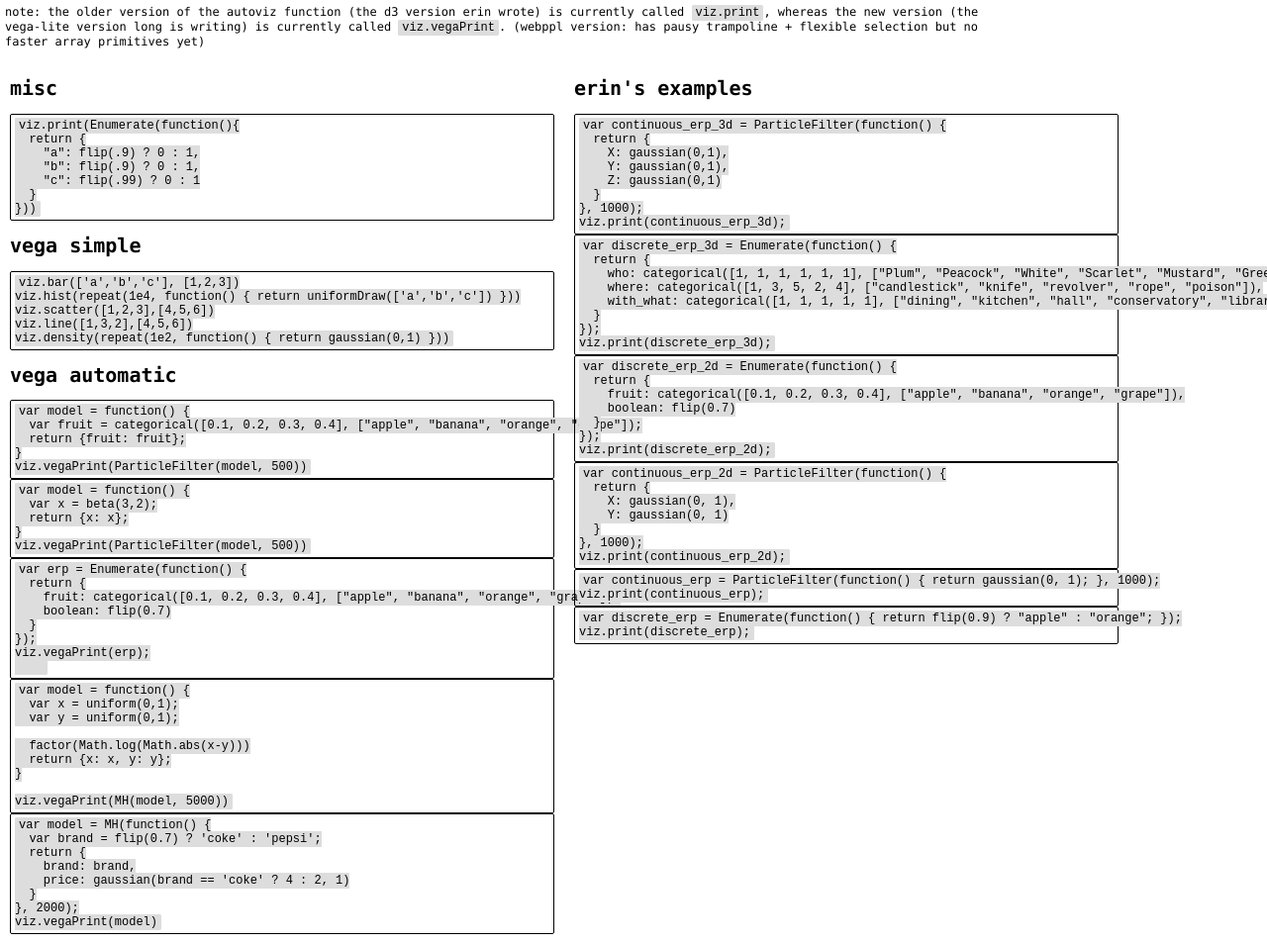
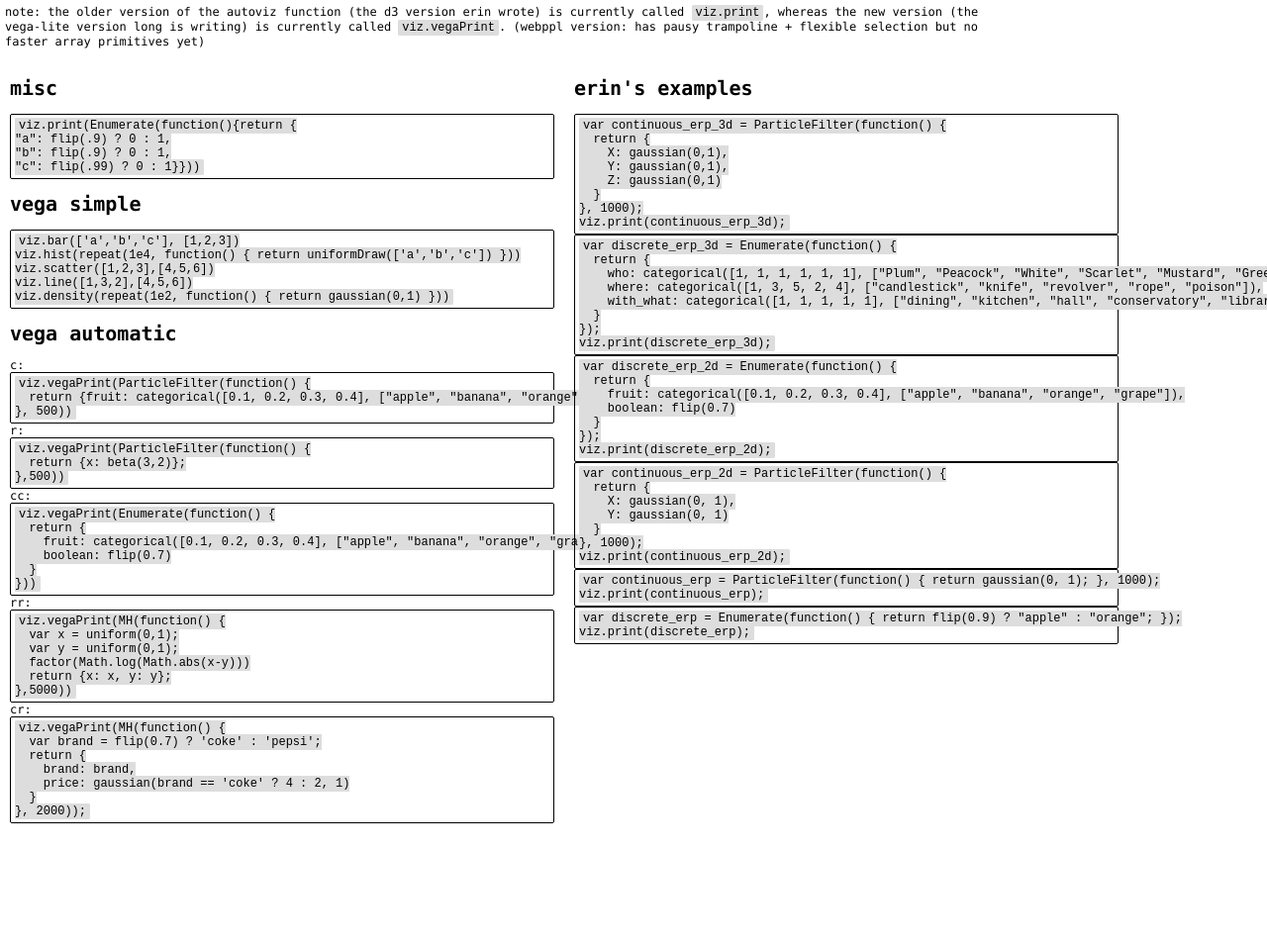
Before and after one commit to probmods/webppl-viz, a website with bundled scripts: page demo/index.html in a window 1280 px wide. Shown: the top 954 px of the page at 99% size. After the commit the page ends 842 px from the top, so only its background shows below. Built offline with nearby package versions, Linux system fonts and the light colour scheme.

Commit message:
Condense vegaPrint examples, label them

```diff
--- a/demo/index.html
+++ b/demo/index.html
@@ -52,13 +52,10 @@
   <div class="col" style="float: left">
     <h1>misc</h1>
 
-    <pre><code>viz.print(Enumerate(function(){
-  return {
-    "a": flip(.9) ? 0 : 1,
-    "b": flip(.9) ? 0 : 1,
-    "c": flip(.99) ? 0 : 1
-  }
-}))</code></pre>
+    <pre><code>viz.print(Enumerate(function(){return {
+"a": flip(.9) ? 0 : 1,
+"b": flip(.9) ? 0 : 1,
+"c": flip(.99) ? 0 : 1}}))</code></pre>
 
     <h1>vega simple</h1>
     <pre><code>viz.bar(['a','b','c'], [1,2,3])
@@ -68,46 +65,40 @@
 viz.density(repeat(1e2, function() { return gaussian(0,1) }))</code></pre>
 
     <h1>vega automatic</h1>
-    <pre><code>var model = function() {
-  var fruit = categorical([0.1, 0.2, 0.3, 0.4], ["apple", "banana", "orange", "grape"]);
-  return {fruit: fruit};
-}
-viz.vegaPrint(ParticleFilter(model, 500))</code></pre>
+    c:
+    <pre><code>viz.vegaPrint(ParticleFilter(function() {
+  return {fruit: categorical([0.1, 0.2, 0.3, 0.4], ["apple", "banana", "orange", "grape"])}
+}, 500))</code></pre>
 
-    <pre><code>var model = function() {
-  var x = beta(3,2);
-  return {x: x};
-}
-viz.vegaPrint(ParticleFilter(model, 500))</code></pre>
+    r:
+    <pre><code>viz.vegaPrint(ParticleFilter(function() {
+  return {x: beta(3,2)};
+},500))</code></pre>
 
-    <pre><code>var erp = Enumerate(function() {
+    cc:
+    <pre><code>viz.vegaPrint(Enumerate(function() {
   return {
     fruit: categorical([0.1, 0.2, 0.3, 0.4], ["apple", "banana", "orange", "grape"]),
     boolean: flip(0.7)
   }
-});
-viz.vegaPrint(erp);
-    </code></pre>
+}))</code></pre>
 
-    <pre><code>var model = function() {
+    rr:
+    <pre><code>viz.vegaPrint(MH(function() {
   var x = uniform(0,1);
   var y = uniform(0,1);
-
   factor(Math.log(Math.abs(x-y)))
   return {x: x, y: y};
-}
+},5000))</code></pre>
 
-viz.vegaPrint(MH(model, 5000))</code></pre>
-
-    <pre><code>var model = MH(function() {
+    cr:
+    <pre><code>viz.vegaPrint(MH(function() {
   var brand = flip(0.7) ? 'coke' : 'pepsi';
   return {
     brand: brand,
     price: gaussian(brand == 'coke' ? 4 : 2, 1)
   }
-}, 2000);
-viz.vegaPrint(model)</code></pre>
-
+}, 2000));</code></pre>
 
   </div>
 
```
